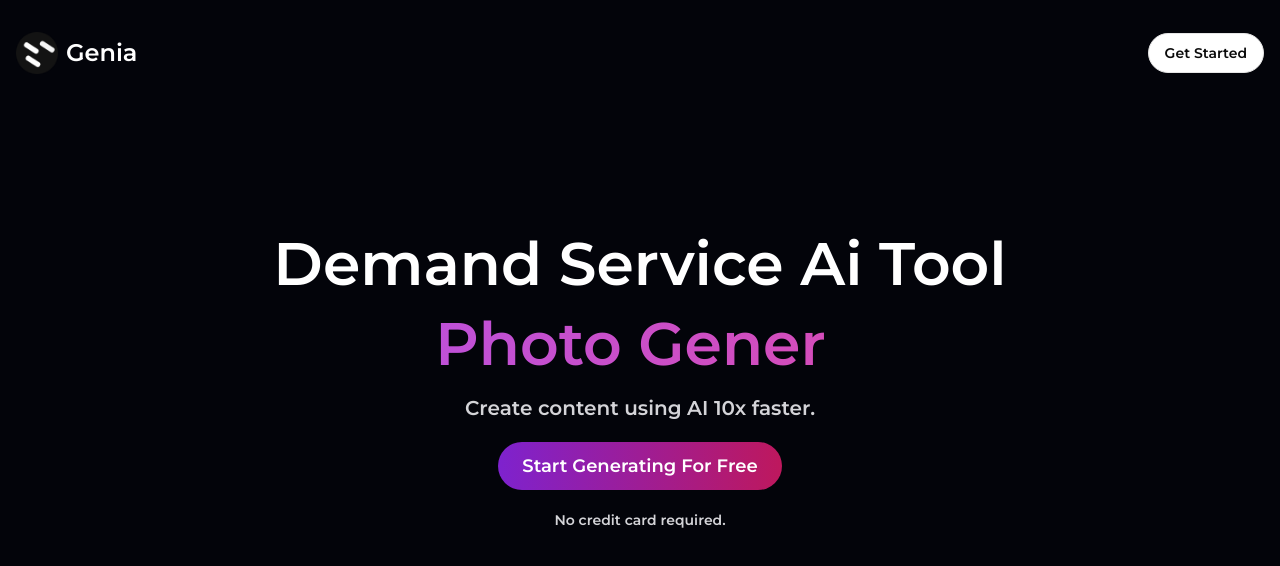
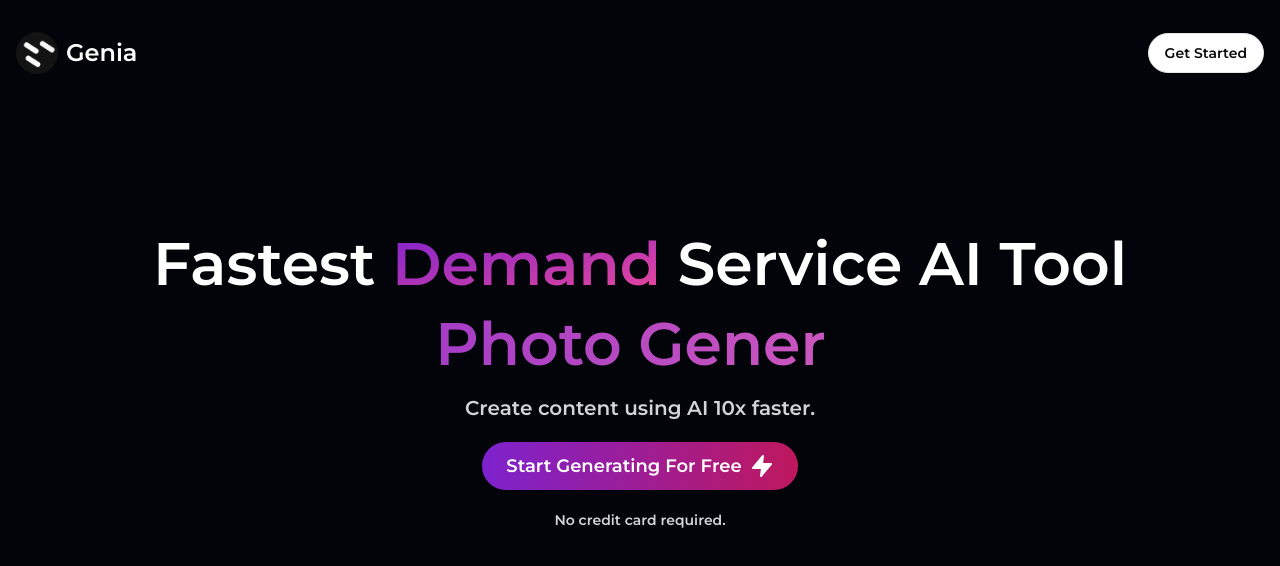
Before and after one commit to dhanubalde/ai-saas, a Next.js app: page / in a window 1280 px wide. Shown: the top 566 px of the page. Built offline with nearby package versions, Linux system fonts and the light colour scheme; no server answers.

Commit message:
settings

```diff
--- a/components/free-counter.tsx
+++ b/components/free-counter.tsx
@@ -34,18 +34,18 @@ export const FreeCounter = ({
     <div className="px-3">
       <Card className="bg-black/30 border-0">
         <CardContent className="py-6">
-          <div className="text-center text-sm text-white mb-4 space-y-2">
+          <div className="text-center text-xs text-white mb-4 space-y-2">
             <p>
               {apiLimitCount} / {MAX_FREE_COUNTS} Free Generations
             </p>
-            <Progress className="h-3" value={(apiLimitCount / MAX_FREE_COUNTS) * 100} />
+            <Progress className="h-2" value={(apiLimitCount / MAX_FREE_COUNTS) * 100} />
           </div>
           <Button
             variant="premium"
             onClick={proModal.onOpen}
-            className="font-bold text-lg w-full ">
+            className="font-bold text-sm w-full ">
             Upgrade
-            <Zap className="w-4 h-4 ml-2 fill-black" />
+            <Zap className="w-4 h-4 ml-2 fill-white" />
           </Button>
         </CardContent>
       </Card>
--- a/components/langdingHero.tsx
+++ b/components/langdingHero.tsx
@@ -5,6 +5,7 @@ import Link from "next/link";
 import TypewriterComponent from "typewriter-effect";
 import { Button } from "./ui/button";
 import LandingContent from "./landing-content";
+import { Zap } from "lucide-react";
 
 
 const LangdingHero = () => {
@@ -18,9 +19,9 @@ const LangdingHero = () => {
     <div className="px-4 text-white font-extrabold py-36 text-center space-y-5">
       <div className=" text-4xl sm:text-6xl md:text-5xl lg:text-6xl space-y-5 font-extrabold">
       <h1 className="">
-        Demand Service Ai Tool
+        Fastest <span className=" bg-gradient-to-br from-purple-700 to-pink-500 text-transparent bg-clip-text">Demand</span> Service AI Tool
         </h1>
-        <div className=" text-transparent bg-clip-text bg-gradient-to-r from-purple-500 to-pink-500">
+        <div className=" text-transparent bg-clip-text bg-gradient-to-r from-purple-700 to-pink-400">
           <TypewriterComponent
             options={{
               strings: [
@@ -44,7 +45,8 @@ const LangdingHero = () => {
       <div>
         <Link href={isSignedIn ? "/dashboard" : "/sign-up"}>
           <Button variant="premium" className="md:text-lg p-4 md:p-6 rounded-full font-semibold">
-            Start Generating For Free
+              Start Generating For Free
+              <Zap className="w-6 h-6 ml-2 fill-white" />
           </Button>
         </Link>
       </div>
--- a/components/ui/progress.tsx
+++ b/components/ui/progress.tsx
@@ -18,7 +18,7 @@ const Progress = React.forwardRef<
     {...props}
   >
     <ProgressPrimitive.Indicator
-      className="h-full w-full flex-1 bg-primary transition-all"
+      className="h-full w-full flex-1 bg-gradient-to-r from-purple-500 to-pink-500 transition-all"
       style={{ transform: `translateX(-${100 - (value || 0)}%)` }}
     />
   </ProgressPrimitive.Root>
```
